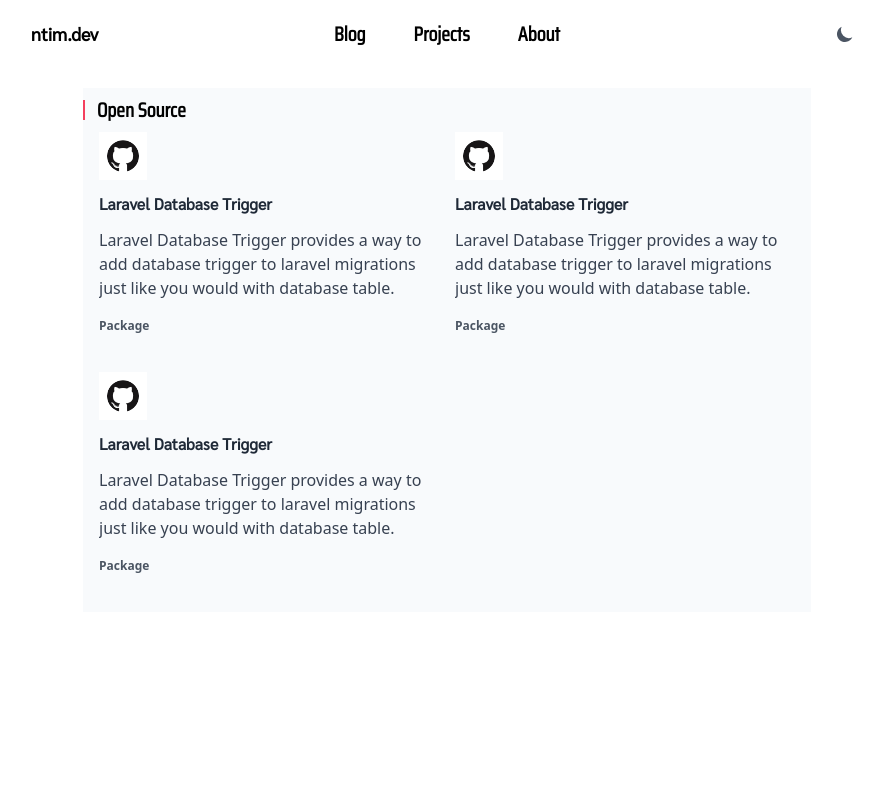
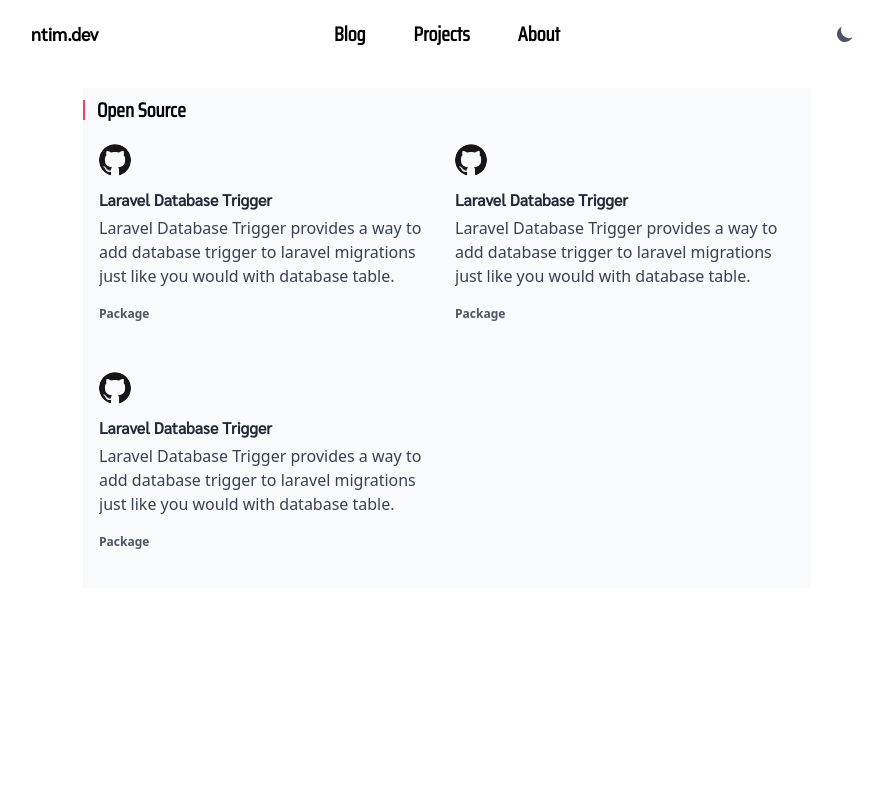
Before and after one commit to NtimYeboah/Ink, a website built with Vite: page projects.html in a window 1280 px wide. Shown: the top 800 px of the page, without its empty margins (193-1075 px from the left). Built offline with nearby package versions, Linux system fonts and the light colour scheme.

Commit message:
Fix project's title margins

```diff
--- a/projects.html
+++ b/projects.html
@@ -112,11 +112,11 @@
 
                     <!-- Article container -->
                     <div class="flex flex-col md:grid md:grid-cols-2 md:gap-4 mx-4 mb-4">
-                        <article class="dark:hover:bg-slate-900 mb-5">
+                        <article class="dark:hover:bg-slate-900 mb-5 mt-3">
                             <a href="https://github.com/NtimYeboah/laravel-database-trigger">
                                 <div class="flex flex-col">
                                     <div class="flex flex-col gap-3">
-                                        <picture class="relative z-10 flex h-12 w-12 items-center justify-center bg-white">
+                                        <picture class="relative z-10 flex w-12">
                                             <img
                                                 src="/assets/img/github-120.png"
                                                 width="32"
@@ -127,7 +127,7 @@
                                                 style="color: transparent;"
                                                 alt="">
                                         </picture>
-                                        <h1 class="mb-3 font-sarabun font-bold text-gray-800 dark:text-slate-100 hover:underline">Laravel Database Trigger</h1>
+                                        <h1 class="mb-1 font-sarabun font-bold text-gray-800 dark:text-slate-100 hover:underline">Laravel Database Trigger</h1>
                                     </div>
 
                                     <p class="line-clamp-4 mb-3 dark:text-slate-400 text-gray-700">
@@ -140,11 +140,11 @@
                             </a>
                         </article>
 
-                        <article class="dark:hover:bg-slate-900 mb-5">
+                        <article class="dark:hover:bg-slate-900 mb-5 mt-3">
                             <a href="https://github.com/NtimYeboah/laravel-database-trigger">
                                 <div class="flex flex-col">
                                     <div class="flex flex-col gap-3">
-                                        <picture class="relative z-10 flex h-12 w-12 items-center justify-center bg-white">
+                                        <picture class="relative z-10 flex w-12">
                                             <img
                                                 src="/assets/img/github-120.png"
                                                 width="32"
@@ -155,7 +155,7 @@
                                                 style="color: transparent;"
                                                 alt="">
                                         </picture>
-                                        <h1 class="mb-3 font-sarabun font-bold text-gray-800 dark:text-slate-100 hover:underline">Laravel Database Trigger</h1>
+                                        <h1 class="mb-1 font-sarabun font-bold text-gray-800 dark:text-slate-100 hover:underline">Laravel Database Trigger</h1>
                                     </div>
 
                                     <p class="line-clamp-4 mb-3 dark:text-slate-400 text-gray-700">
@@ -168,11 +168,11 @@
                             </a>
                         </article>
 
-                        <article class="dark:hover:bg-slate-900 mb-5">
+                        <article class="dark:hover:bg-slate-900 mb-5 mt-3">
                             <a href="https://github.com/NtimYeboah/laravel-database-trigger">
                                 <div class="flex flex-col">
                                     <div class="flex flex-col gap-3">
-                                        <picture class="relative z-10 flex h-12 w-12 items-center justify-center bg-white">
+                                        <picture class="relative z-10 flex w-12">
                                             <img
                                                 src="/assets/img/github-120.png"
                                                 width="32"
@@ -183,7 +183,7 @@
                                                 style="color: transparent;"
                                                 alt="">
                                         </picture>
-                                        <h1 class="mb-3 font-sarabun font-bold text-gray-800 dark:text-slate-100 hover:underline">Laravel Database Trigger</h1>
+                                        <h1 class="mb-1 font-sarabun font-bold text-gray-800 dark:text-slate-100 hover:underline">Laravel Database Trigger</h1>
                                     </div>
 
                                     <p class="line-clamp-4 mb-3 dark:text-slate-400 text-gray-700">
```
